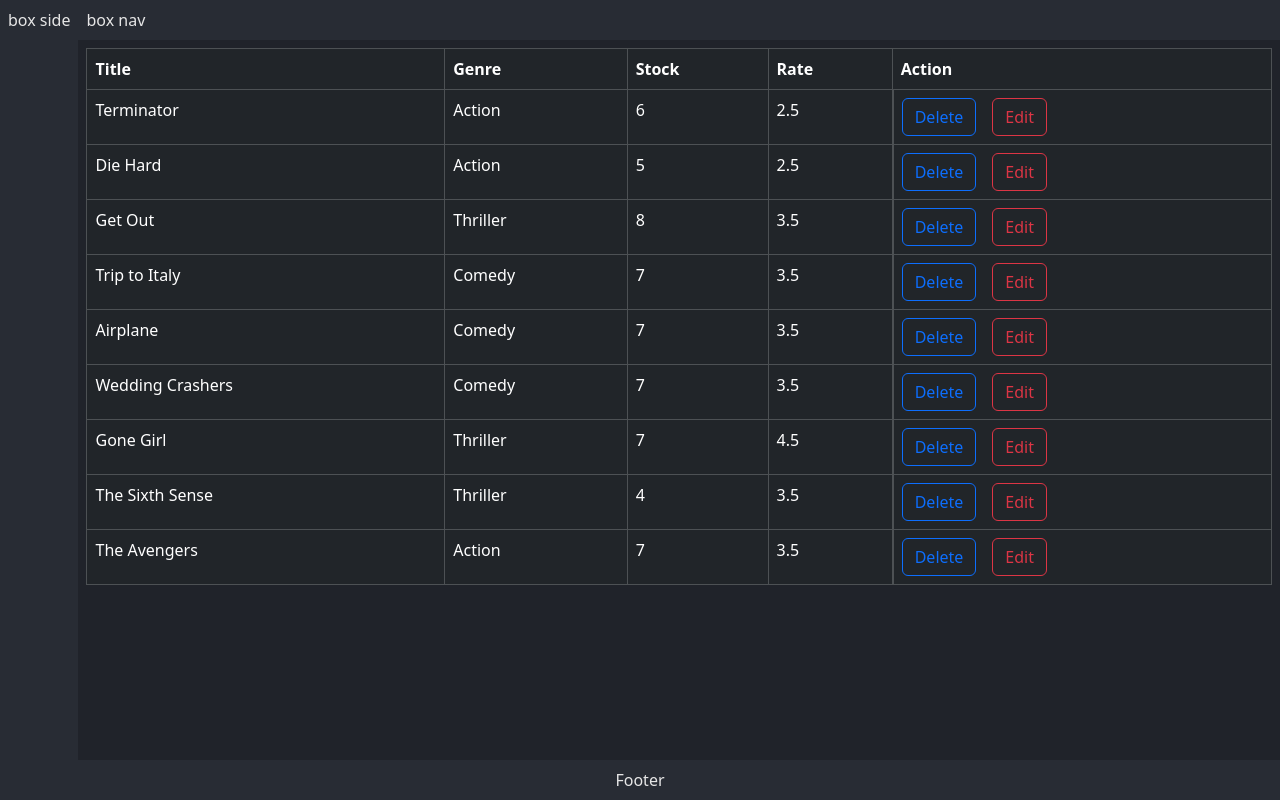
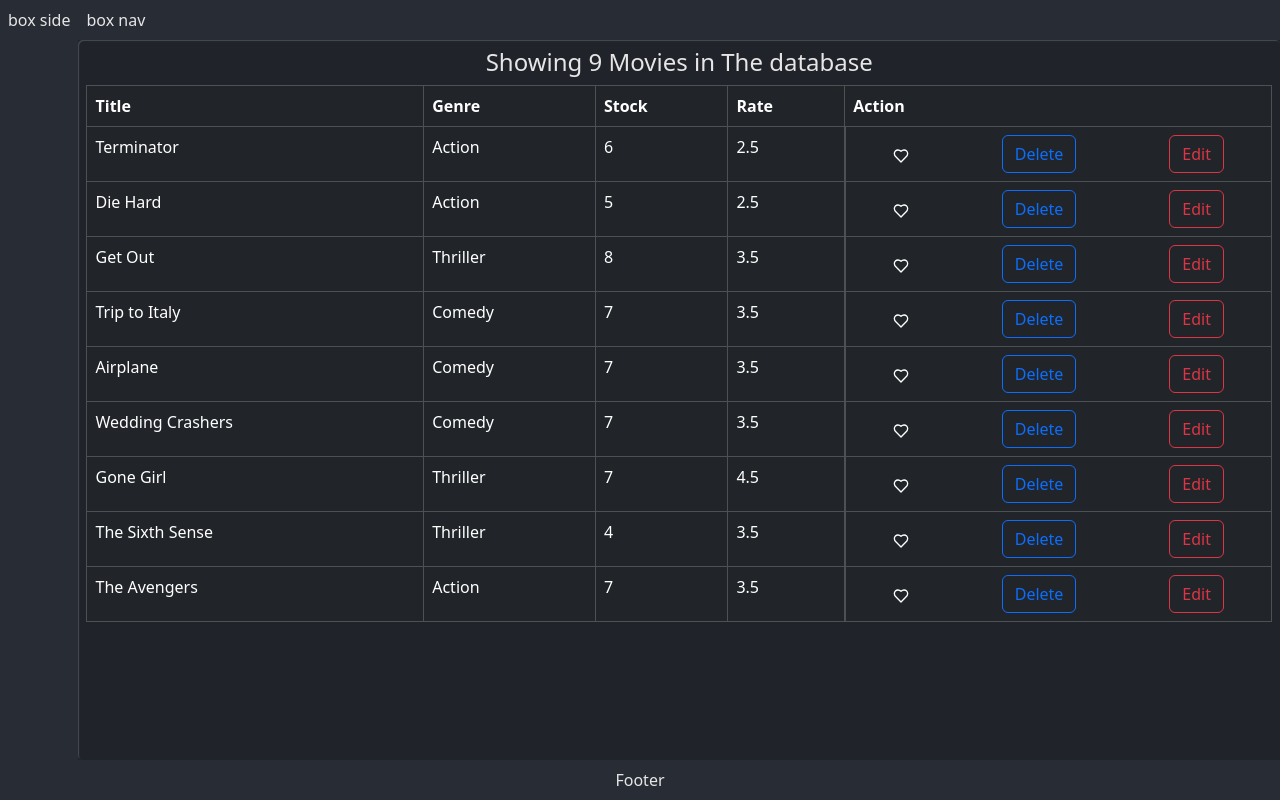
Before and after one commit to HEKNOWSME/MERN, a React (Vite) app in the folder videoApp/: page / in a window 1280 px wide. Built offline with nearby package versions, Linux system fonts and the light colour scheme.

Commit message:
building like component

```diff
--- a/videoApp/src/App.css
+++ b/videoApp/src/App.css
@@ -35,9 +35,13 @@
    grid-area: nav;
    position: sticky;
    top: 0;
+   z-index: 1;
 }
 .main {
    grid-area: main;
+   z-index: 0;
+   border-radius: 5px;
+   box-shadow: 1px 1px 1px #464b54 inset;
 }
 .footer {
    background-color: var(--secondary);
--- a/videoApp/src/App.tsx
+++ b/videoApp/src/App.tsx
@@ -1,12 +1,19 @@
+import { useState } from "react";
 import AllTable from "./components/Movies/AllMovies";
 import movies from "./services/fakeMovieService";
 const App = () => {
+	const [allMovies, setMovies] = useState(movies);
+	let filteredMovies = allMovies.filter((movie) => movie);
+	const handleDelete = (id: string) => {
+		filteredMovies = filteredMovies.filter((movie) => movie._id !== id);
+		setMovies(filteredMovies);
+	};
 	return (
 		<div className="grid">
 			<aside className="side-bar">box side</aside>
 			<nav className="nav-bar">box nav</nav>
 			<main className="main">
-				<AllTable items={movies} />
+				<AllTable items={filteredMovies} onDelete={handleDelete} />
 			</main>
 			<footer className="footer">Footer</footer>
 		</div>
--- /dev/null
+++ b/videoApp/src/components/Like/Like.module.css
@@ -0,0 +1,3 @@
+.like {
+   cursor: pointer;
+}
--- /dev/null
+++ b/videoApp/src/components/Like/Like.tsx
@@ -0,0 +1,12 @@
+import { useState } from "react";
+import { LuHeart } from "react-icons/lu";
+import styles from "./Like.module.css";
+const Like = () => {
+	const [liked, setLiked] = useState(false);
+	return (
+		<i onClick={() => setLiked(!liked)} className={styles.like}>
+			{!liked ? <LuHeart /> : <LuHeart color="red" />}
+		</i>
+	);
+};
+export default Like;
--- a/videoApp/src/components/Movies/AllMovies.tsx
+++ b/videoApp/src/components/Movies/AllMovies.tsx
@@ -1,4 +1,5 @@
-import styles from "./movies.module.css"
+import styles from "./movies.module.css";
+import Like from "../Like/Like";
 interface Movie {
 	_id: string;
 	title: string;
@@ -8,9 +9,16 @@
 }
 interface Props {
 	items: Movie[];
+	onDelete: (id: string) => void;
 }
-const AllTable = ({ items }: Props) => {
+const AllTable = ({ items, onDelete }: Props) => {
+	if (items.length === 0)
+		return <h3 className="text-center">No Available movie</h3>;
 	return (
+		<div className="w-100">
+			<h4 className="text-center">
+				Showing {items.length} Movies in The database
+			</h4>
 			<table className="table table-bordered table-dark">
 				<thead>
 					<tr>
@@ -28,8 +36,13 @@
 							<td>{item.genre.name}</td>
 							<td>{item.numberInStock}</td>
 							<td>{item.dailyRentalRate}</td>
-						<td className= {`${styles["btn-flex"]}`}>
-							<button type="button" className="btn btn-outline-primary">
+							<td className={`${styles["btn-flex"]}`}>
+								<Like/>
+								<button
+									type="button"
+									className="btn btn-outline-primary"
+									onClick={() => onDelete(item._id)}
+								>
 									Delete
 								</button>
 								<button type="button" className="btn btn-outline-danger">
@@ -40,6 +53,7 @@
 					))}
 				</tbody>
 			</table>
+		</div>
 	);
 };
 
--- a/videoApp/src/components/Movies/movies.module.css
+++ b/videoApp/src/components/Movies/movies.module.css
@@ -2,7 +2,8 @@
    display: flex;
    gap: 1rem;
    align-items: center;
-   padding: 0;
+   justify-content: space-around;
+
 }
 @media screen and (max-width: 768px) {
    .btn-flex {
```
Lines whose indentation alone changed are shown as unchanged.
